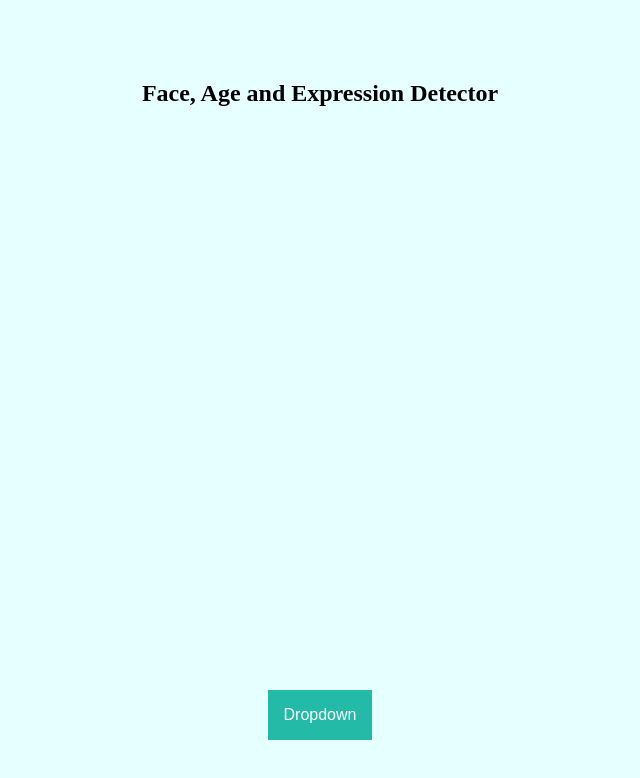
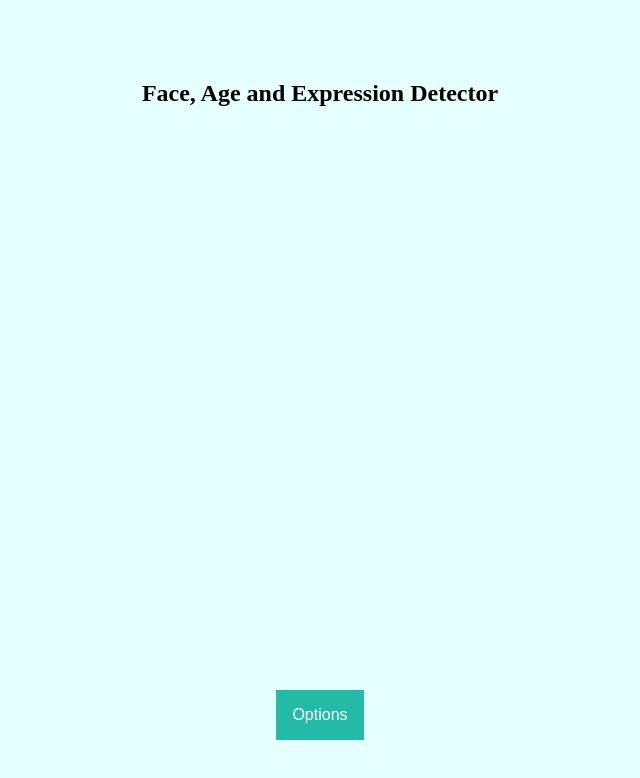
Before and after one commit to kaystar/kaystar.github.io, a plain HTML site: page all.html in a window 1280 px wide. Shown: the whole page, without its empty margins (320-960 px from the left). Drawn offline with Linux system fonts and the light colour scheme; no server answers.

Commit message:
Update all.html

```diff
--- a/all.html
+++ b/all.html
@@ -18,7 +18,7 @@
    <div class="center-content page-container"> <video id="video" width="720" height="560" autoplay muted></video> </div>
 
    <div class="dropdown">
-      <button class="dropbtn">Dropdown</button>
+      <button class="dropbtn">Options</button>
       <div class="dropdown-content">
       <a href="index.html">Face Landmark Detector</a>
       <a href="age.html">Age and Gender Detector</a>
```
